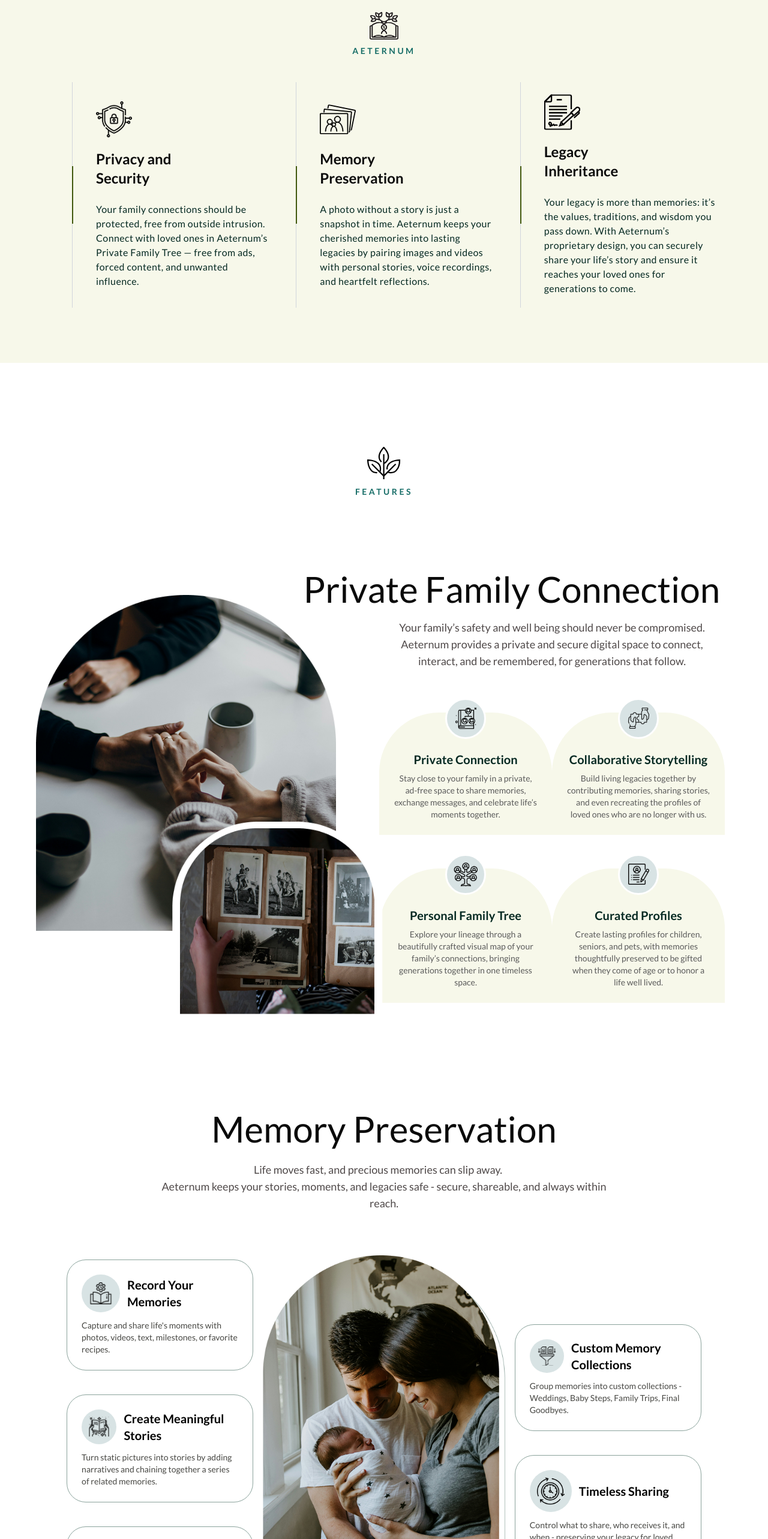
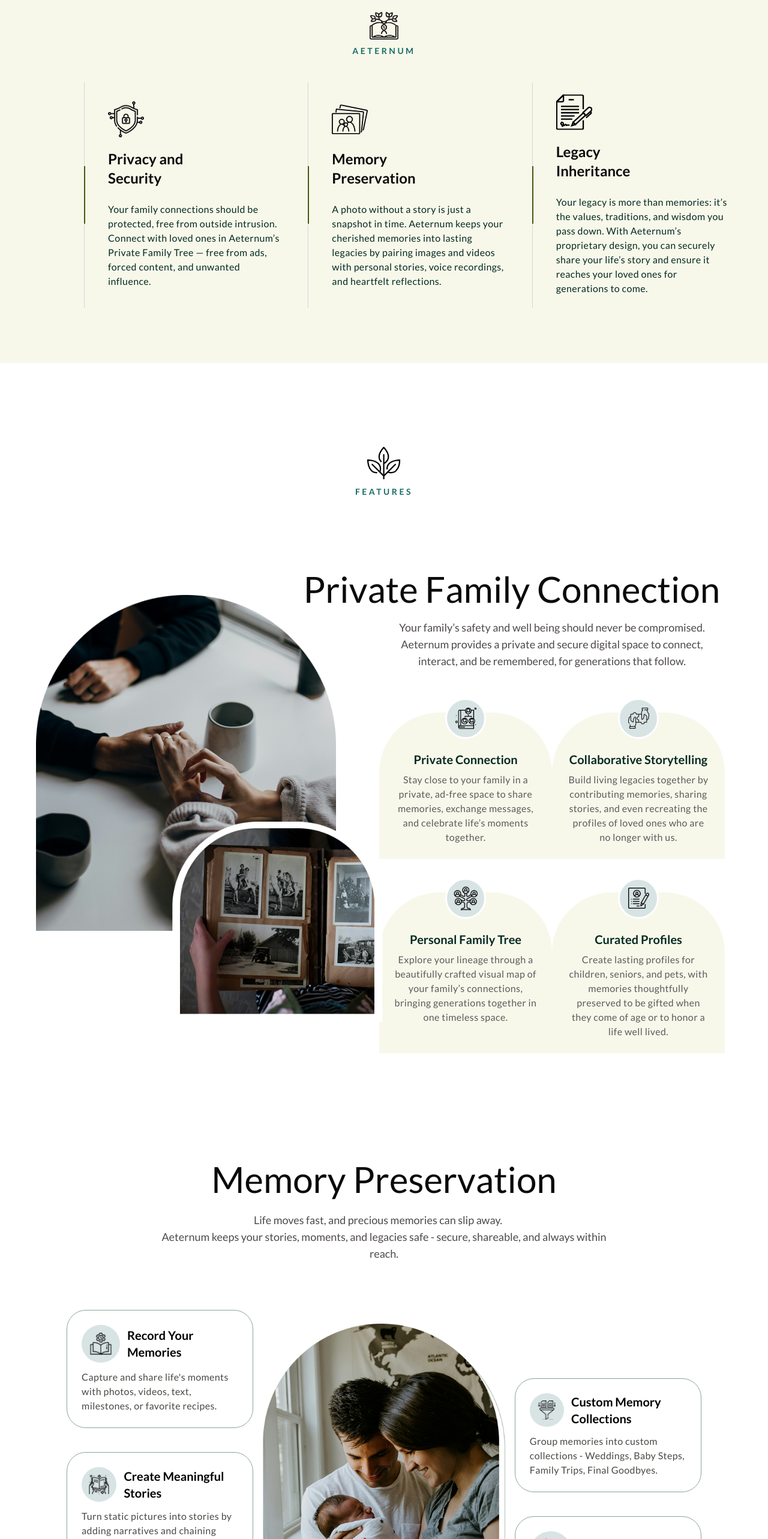
Before and after one commit to Aeternum-Legacy/aeternum2025, a Next.js app: page / in a window 1280 px wide. Shown: the part 2780-5346 px from the top of the page at 60% size. Built offline with nearby package versions, Linux system fonts and the light colour scheme.

Commit message:
improvement: text tracking and size

```diff
--- a/src/components/sections/FeatureSummarySection.tsx
+++ b/src/components/sections/FeatureSummarySection.tsx
@@ -29,7 +29,7 @@ export default function FeatureSummarySection() {
         </p>
       </div>
 
-      <div className="grid grid-cols-1 lg:grid-cols-3 gap-3 lg:gap-0 w-full lg:px-10 py-3 lg:-mr-20">
+      <div className="grid grid-cols-1 lg:grid-cols-3 gap-3 lg:gap-0 w-full lg:px-10 py-3 lg:-mr-30">
         {features.map((feature, index) => {
           return (
             <div
--- a/src/components/sections/PrivateFamilyConnection.tsx
+++ b/src/components/sections/PrivateFamilyConnection.tsx
@@ -118,7 +118,7 @@ function FeatureCard({
       <p className="font-semibold text-[#052922] mb-2 text-2xl lg:text-xl">
         {title}
       </p>
-      <p className="text-lg text-[#5B5B5B] lg:text-sm">{desc}</p>
+      <p className="text-lg text-[#5B5B5B] lg:text-base tracking-wide">{desc}</p>
     </div>
   );
 }
--- a/src/components/ui/LegacyFeatureCard.tsx
+++ b/src/components/ui/LegacyFeatureCard.tsx
@@ -21,7 +21,7 @@ export default function LegacyFeatureCard({
         <h3 className="font-semibold text-2xl md:text-xl text-black mb-2">
           {title}
         </h3>
-        <p className="text-lg md:text-sm text-[#484844] leading-6">
+        <p className="text-lg md:text-base text-[#484844] leading-6 tracking-wide">
           {description}
         </p>
       </div>
--- a/src/components/ui/MemoryPreservationFeatureCard.tsx
+++ b/src/components/ui/MemoryPreservationFeatureCard.tsx
@@ -20,7 +20,9 @@ export default function MemoryPreservationFeatureCard({
         </h3>
       </div>
 
-      <p className="text-[#484844] text-lg lg:text-sm">{content}</p>
+      <p className="text-[#484844] text-lg lg:text-base tracking-wide">
+        {content}
+      </p>
     </div>
   );
 }
```
